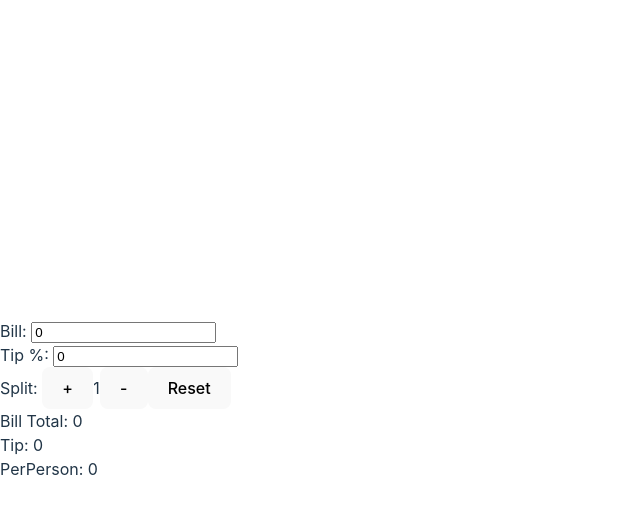
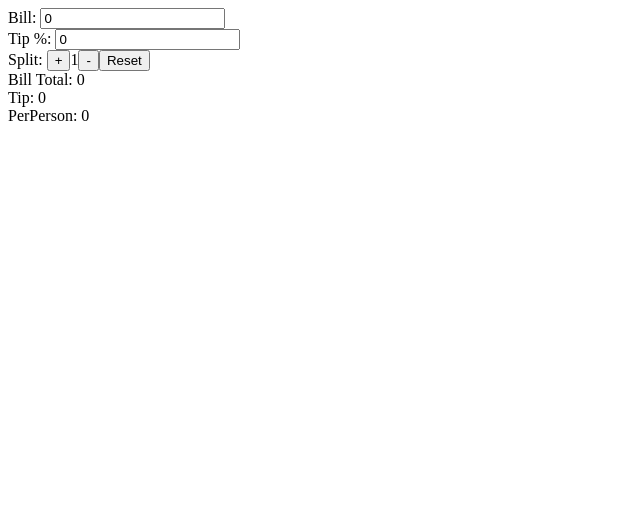
Before and after one commit to yan-pi/tip-calculator, a React (Vite) app: page / in a window 1280 px wide. Shown: the top 514 px of the page, without its empty margins (0-640 px from the left). Built offline with nearby package versions, Linux system fonts and the light colour scheme.

Commit message:
chore: delete index.css

```diff
--- a/src/index.css
+++ b/src/index.css
@@ -1,4 +1,4 @@
-:root {
+/* :root {
   font-family: Inter, system-ui, Avenir, Helvetica, Arial, sans-serif;
   line-height: 1.5;
   font-weight: 400;
@@ -66,4 +66,4 @@ button:focus-visible {
   button {
     background-color: #f9f9f9;
   }
-}
+} */
--- a/src/main.tsx
+++ b/src/main.tsx
@@ -1,7 +1,7 @@
 import React from "react";
 import ReactDOM from "react-dom/client";
 import App from "./App.tsx";
-import "./index.css";
+
 
 ReactDOM.createRoot(document.getElementById("root")!).render(
   <React.StrictMode>
```
